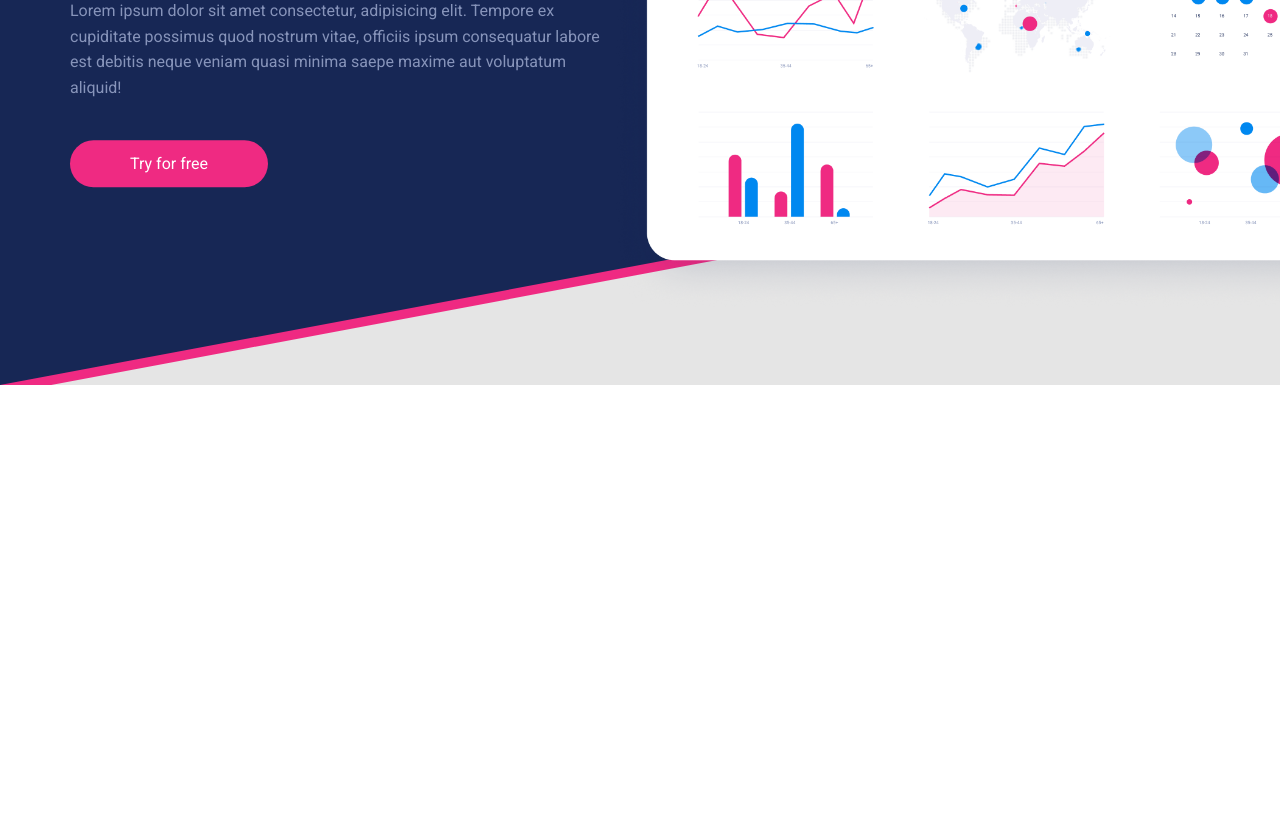
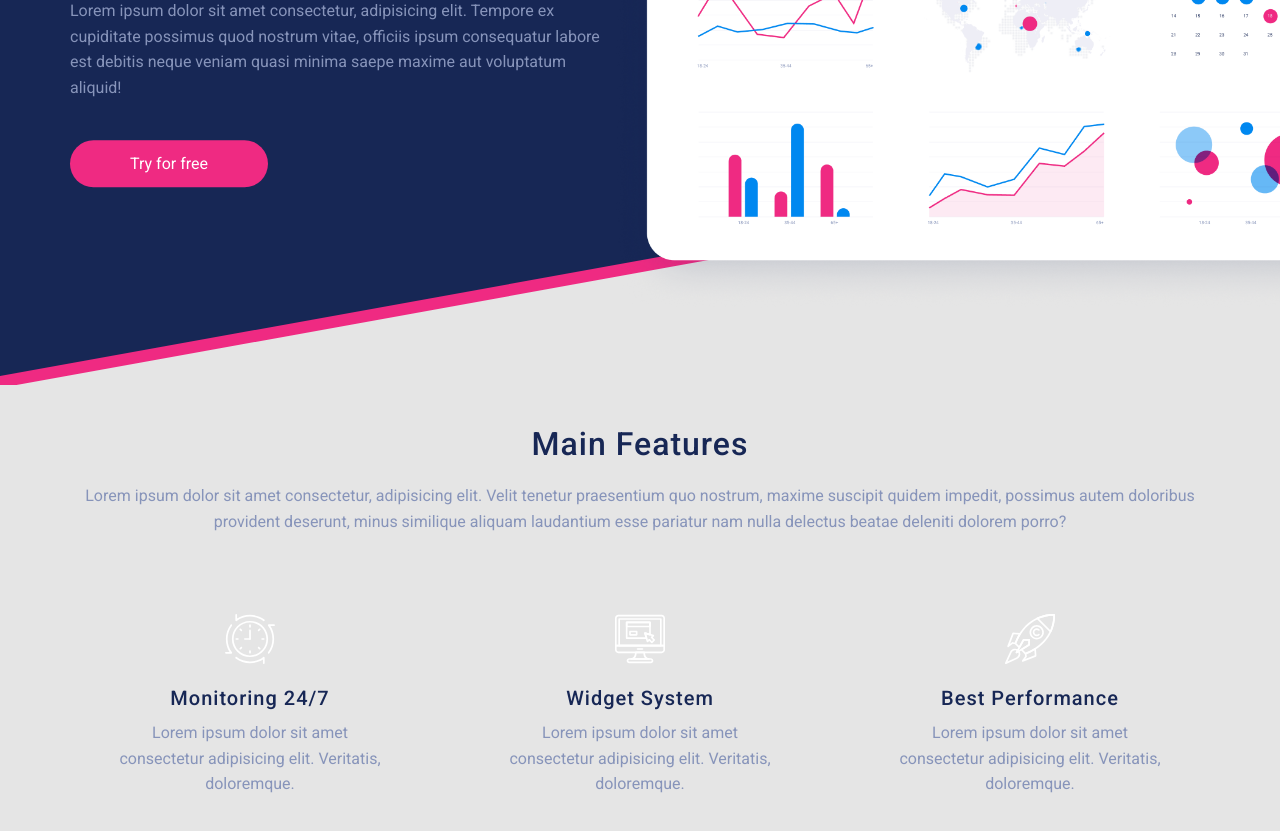
Before and after one commit to MohitAlphonsus/Analytics-landing-page, a plain HTML site: page index.html in a window 1280 px wide. Shown: the part 415-1246 px from the top of the page. Before the commit the page ends 800 px from the top, so only its background shows below. Drawn offline with Linux system fonts and the light colour scheme.

Commit message:
feature section added

```diff
--- a/index.html
+++ b/index.html
@@ -55,5 +55,56 @@
 				</div>
 			</div>
 		</section>
+
+		<main>
+			<section class="section-features">
+				<div class="container">
+					<h2
+						class="heading-secondary heading-secondary--dark text-center mg-bt-sm"
+					>
+						Main Features
+					</h2>
+					<p class="text-center mg-bt-md">
+						Lorem ipsum dolor sit amet consectetur, adipisicing elit. Velit
+						tenetur praesentium quo nostrum, maxime suscipit quidem impedit,
+						possimus autem doloribus provident deserunt, minus similique aliquam
+						laudantium esse pariatur nam nulla delectus beatae deleniti dolorem
+						porro?
+					</p>
+
+					<div class="features">
+						<!-- 01 -->
+						<div class="features-box">
+							<img src="assets/Icon-planning.svg" alt="" />
+							<h4>Monitoring 24/7</h4>
+							<p>
+								Lorem ipsum dolor sit amet consectetur adipisicing elit.
+								Veritatis, doloremque.
+							</p>
+						</div>
+
+						<!-- 02 -->
+						<div class="features-box">
+							<img src="assets/Icon-computer.svg" alt="" />
+							<h4>Widget System</h4>
+							<p>
+								Lorem ipsum dolor sit amet consectetur adipisicing elit.
+								Veritatis, doloremque.
+							</p>
+						</div>
+
+						<!-- 03 -->
+						<div class="features-box">
+							<img src="assets/Icon-Speed.svg" alt="" />
+							<h4>Best Performance</h4>
+							<p>
+								Lorem ipsum dolor sit amet consectetur adipisicing elit.
+								Veritatis, doloremque.
+							</p>
+						</div>
+					</div>
+				</div>
+			</section>
+		</main>
 	</body>
 </html>
--- a/style.css
+++ b/style.css
@@ -17,10 +17,15 @@ html {
 	box-sizing: border-box;
 }
 
+html,
+body {
+	height: 100%;
+}
+
 body {
 	font-family: 'Roboto', sans-serif;
-	height: 100vh;
 	color: var(--color-light-blue-gray);
+	background-color: var(--color-light-red-white);
 	overflow-x: hidden;
 }
 
@@ -33,6 +38,28 @@ p {
 .container {
 	max-width: 114rem;
 	margin: 0 auto;
+}
+
+.heading-secondary {
+	font-size: 3.2rem;
+	letter-spacing: 1px;
+	font-weight: 500;
+}
+
+.heading-secondary--dark {
+	color: var(--color-primary);
+}
+
+.text-center {
+	text-align: center;
+}
+
+.mg-bt-sm {
+	margin-bottom: 2rem;
+}
+
+.mg-bt-md {
+	margin-bottom: 4rem;
 }
 
 .btn {
@@ -54,30 +81,32 @@ p {
 
 /** GENERAL STYLINGS */
 .section-hero {
-	height: 100%;
+	height: 100vh;
 	background-color: var(--color-primary);
 	position: relative;
-	/* clip-path: polygon(0 0, 100% 0, 100% 70%, 0 100%); */
+	z-index: 90;
 }
+
 .section-hero::before,
 .section-hero::after {
 	position: absolute;
 	content: '';
-	width: 100%;
+	width: calc(100% + 5rem);
 	height: 30%;
 	bottom: 0;
+	left: -5rem;
 }
 
 .section-hero::before {
 	background-color: var(--color-secondary);
 	clip-path: polygon(100% 0, 100% 0, 100% 100%, 0 100%);
-	z-index: 10;
+	z-index: 15;
 }
 
 .section-hero::after {
 	background-color: var(--color-light-red-white);
-	clip-path: polygon(100% 4%, 100% 0, 100% 100%, 4% 100%);
-	z-index: 12;
+	clip-path: polygon(100% 5%, 100% 0, 100% 100%, 5% 100%);
+	z-index: 20;
 }
 
 .header {
@@ -146,3 +175,31 @@ nav ul li a:visited {
 .hero-screen-img {
 	width: 120%;
 }
+
+.section-features {
+	padding: 4rem 0;
+}
+
+.features {
+	display: flex;
+	gap: 3rem;
+}
+
+.features-box {
+	padding: 4rem;
+	flex-basis: 33%;
+	text-align: center;
+}
+
+.features-box img {
+	width: 5rem;
+	margin-bottom: 2rem;
+}
+
+.features-box h4 {
+	font-size: 2rem;
+	font-weight: 500;
+	letter-spacing: 1px;
+	color: var(--color-primary);
+	margin-bottom: 1rem;
+}
```
